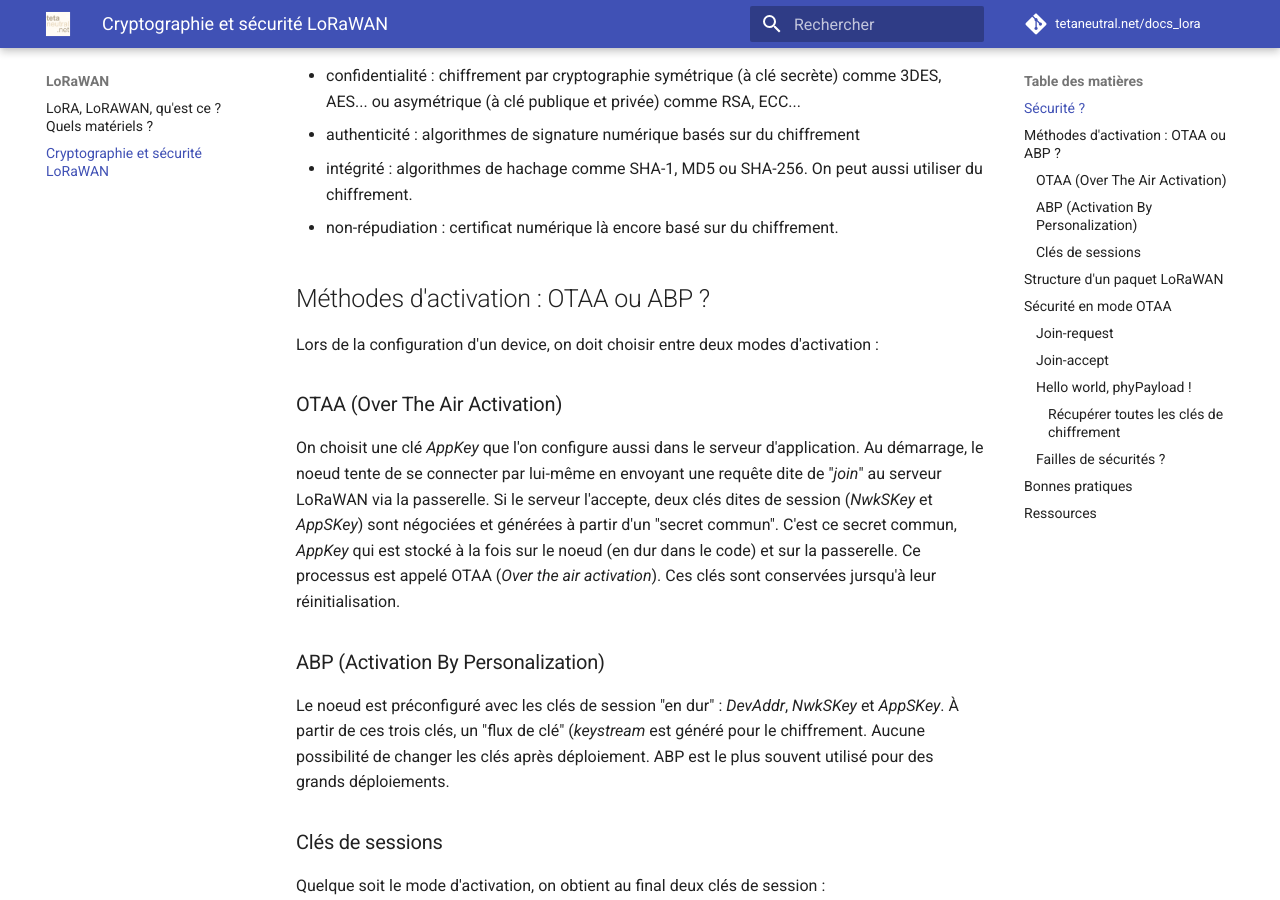
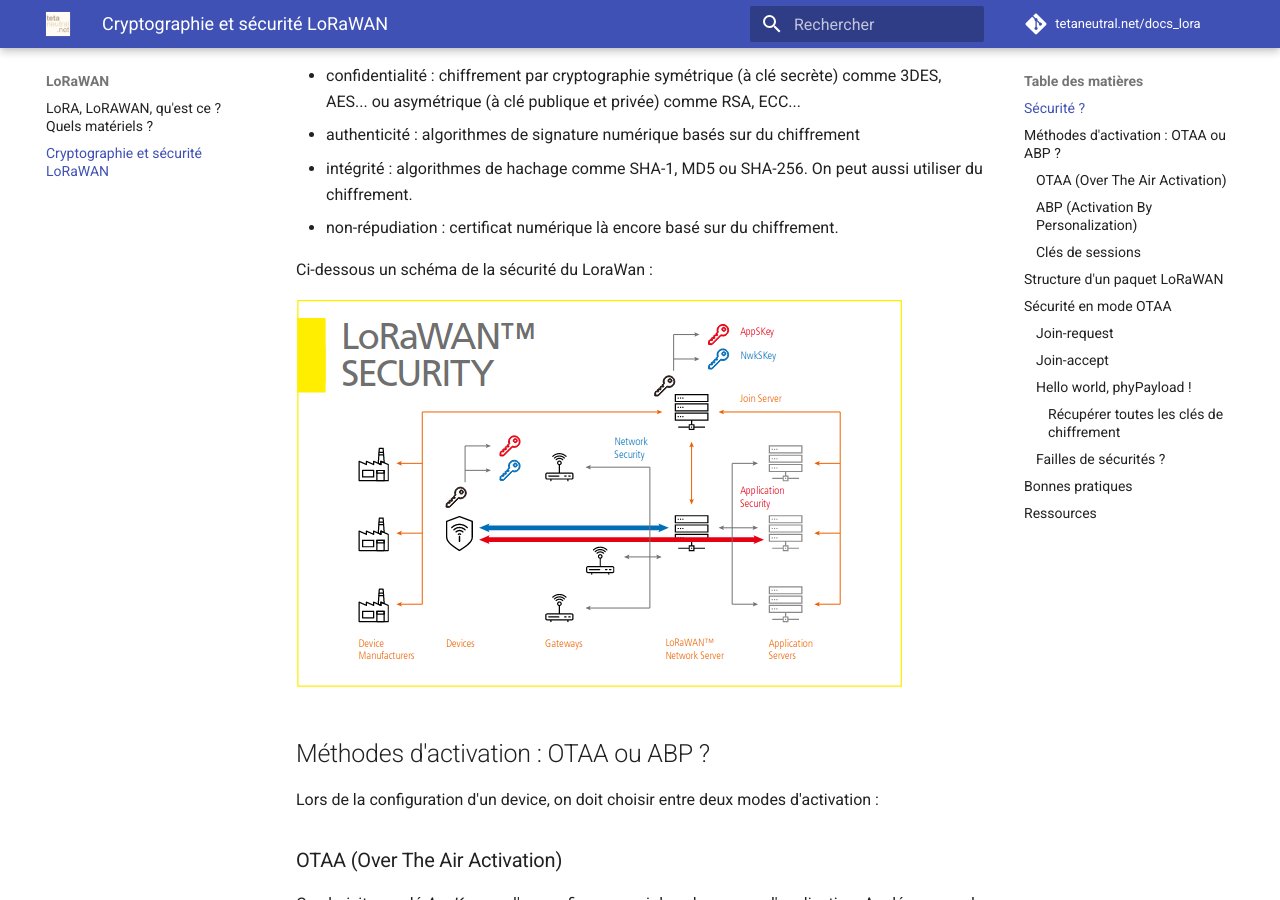
Before and after one commit to NICOLASGON/docs_lora_tetaneutral, an MkDocs documentation site: the page built from docs/lorawan/crypto.md, in a window 1280 px wide and 900 px high, scrolled down 692 px. Built offline with MkDocs 1.6.1 and Material for MkDocs 9.7.7, drawn with Linux system fonts in a browser that asks for light colours; comment, search, counter and statistics services are not loaded.

Commit message:
Ajout image sécurité LoRaWan

```diff
--- a/docs/lorawan/crypto.md
+++ b/docs/lorawan/crypto.md
@@ -18,6 +18,10 @@ Voici les méthodes utilisées, en général, pour assurer ces quatre fondamenta
 * authenticité : algorithmes de signature numérique basés sur du chiffrement
 * intégrité : algorithmes de hachage comme SHA-1, MD5 ou SHA-256. On peut aussi utiliser du chiffrement.
 * non-répudiation : certificat numérique là encore basé sur du chiffrement.
+
+Ci-dessous un schéma de la sécurité du LoraWan :
+
+![](../assets/img/Schema_security.png)
 
 ## Méthodes d'activation : OTAA ou ABP ?
 
```
